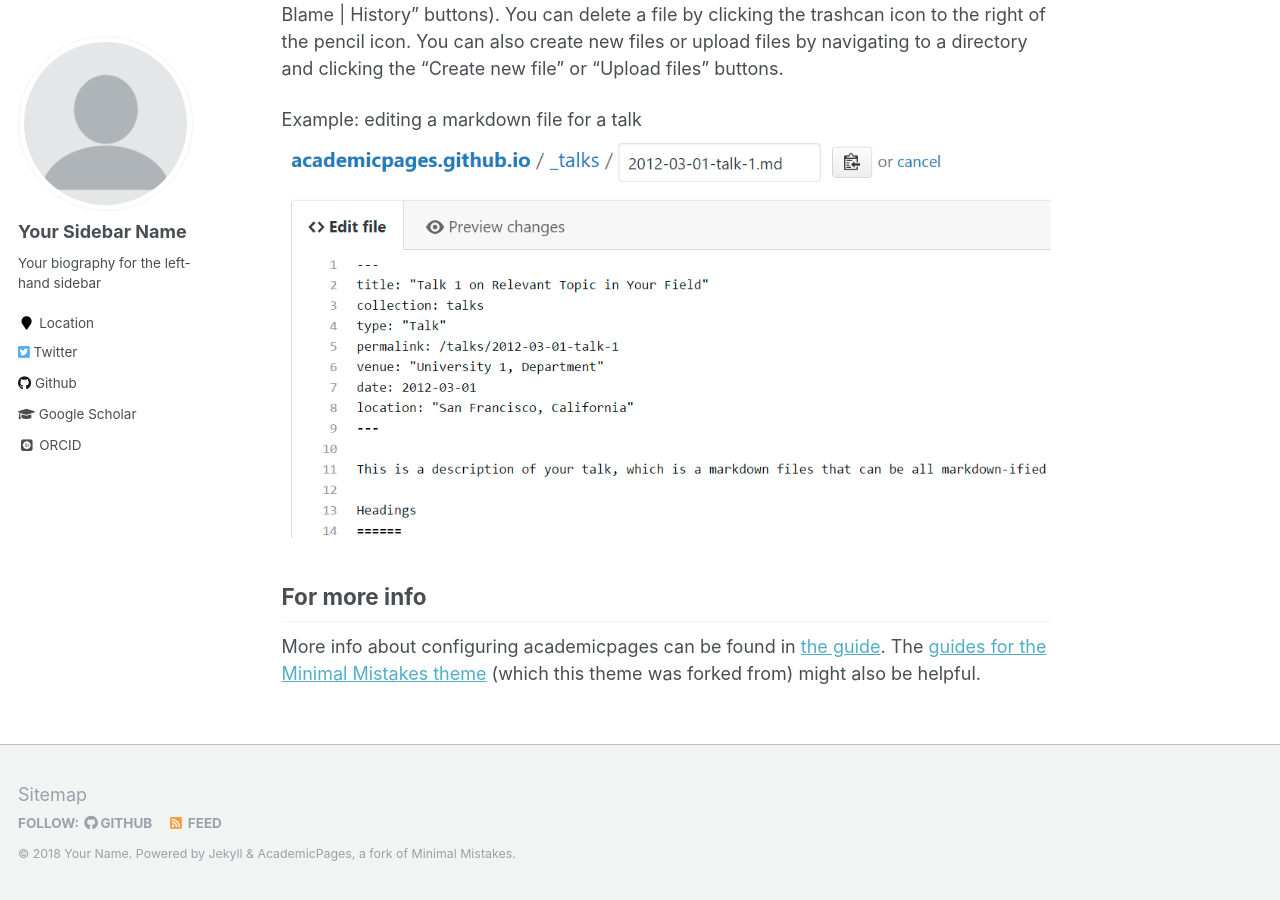
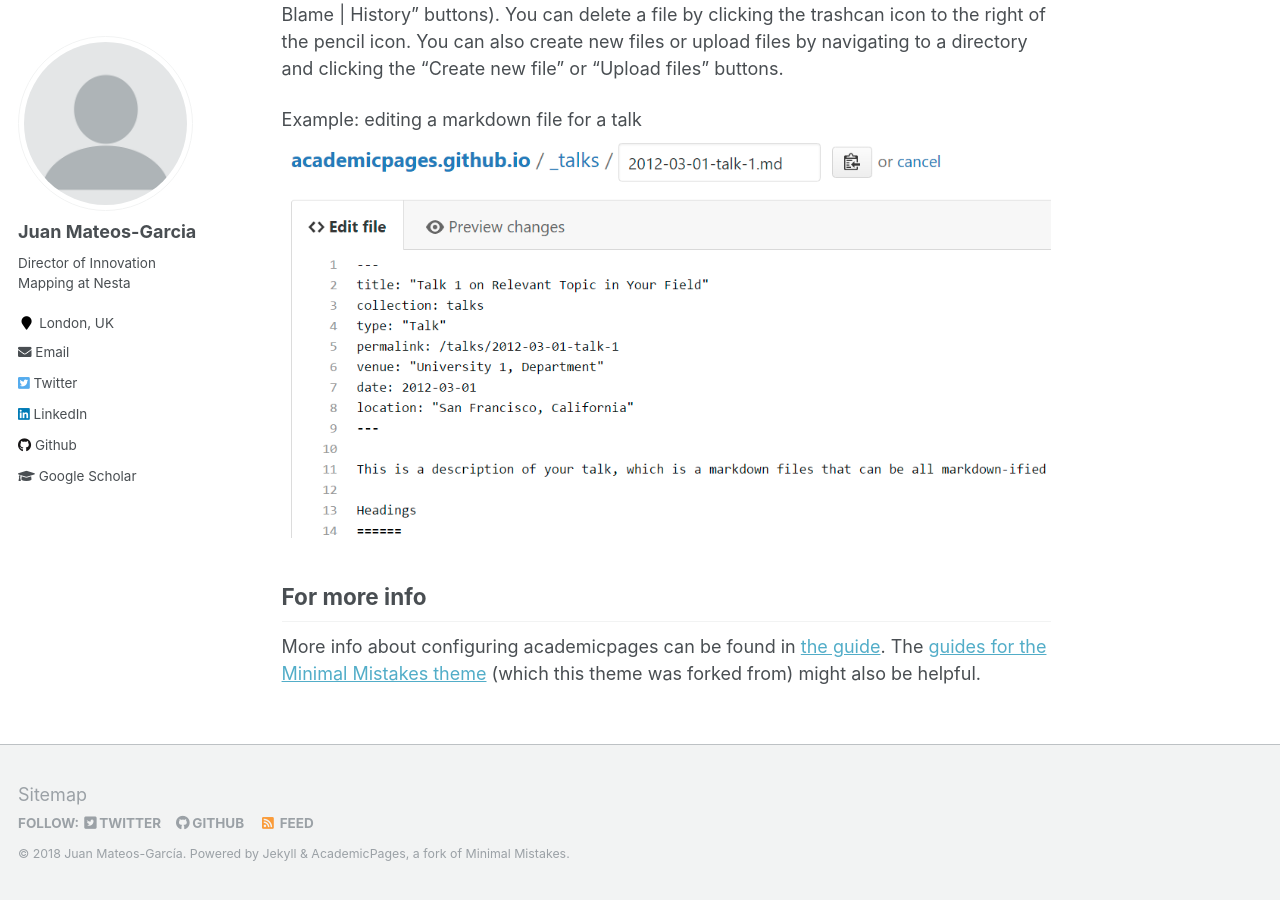
Before and after one commit to Juan-Mateos/Juan-Mateos.github.io, a Jekyll site: the page built from _pages/about.md, in a window 1280 px wide and 900 px high, scrolled down 2463 px. Built offline with Jekyll 4.4.1, drawn with Linux system fonts in a browser that asks for light colours; some web fonts are replaced; some of the changed text lies outside the part shown.

Commit message:
Changed configuration

```diff
--- a/_config.yml
+++ b/_config.yml
@@ -7,13 +7,13 @@
 
 # Site Settings
 locale                   : "en-US"
-title                    : "Your Name / Site Title"
+title                    : juan-mateos
 title_separator          : "-"
-name                     : &name "Your Name"
-description              : &description "personal description"
-url                      : https://academicpages.github.io # the base hostname & protocol for your site e.g. "https://mmistakes.github.io"
+name                     : &name Juan Mateos-García
+description              : &description Director of Innovation Mapping at Nesta
+url                      : https://juan-mateos.github.io # the base hostname & protocol for your site e.g. "https://mmistakes.github.io"
 baseurl                  : "" # the subpath of your site, e.g. "/blog"
-repository               : "academicpages/academicpages.github.io"
+repository               : "juan-mateos/juan-mateos.github.io"
 teaser                   :  # filename of teaser fallback teaser image placed in /images/, .e.g. "500x300.png"
 breadcrumbs              : false # true, false (default)
 words_per_minute         : 160
@@ -57,7 +57,7 @@ yandex_site_verification :
 
 # Social Sharing
 twitter:
-  username               : &twitter
+  username               : "JMateosGarcia"
 facebook:
   username               :
   app_id                 :
@@ -80,13 +80,13 @@ analytics:
 
 # Site Author
 author:
-  name             : "Your Sidebar Name"
+  name             : Juan Mateos-Garcia
   avatar           : "profile.png"
-  bio              : "Your biography for the left-hand sidebar"
-  location         : "Location"
+  bio              : Director of Innovation Mapping at Nesta
+  location         : London, UK
   employer         :
-  googlescholar    : "http://yourfullgooglescholarurl.com"
-  email            :
+  googlescholar    : "https://scholar.google.es/citations?hl=en&pli=1&user=DuzQ1WYAAAAJ"
+  email            : "juan.mateos-garcia@nesta.org.uk"
   researchgate     :  # example: "https://www.researchgate.net/profile/yourprofile"
   uri              :
   bitbucket        :
@@ -95,19 +95,19 @@ author:
   flickr           :
   facebook         :
   foursquare       :
-  github           : "academicpages"
+  github           : "juan-mateos"
   google_plus      :
   keybase          :
   instagram        :
   lastfm           :
-  linkedin         :
-  orcid            : "http://orcid.org/yourorcidurl"
+  linkedin         : "https://www.linkedin.com/in/juanmateosgarcia/"
+  orcid            :
   pinterest        :
   soundcloud       :
   stackoverflow    : # http://stackoverflow.com/users/123456/username
   steam            :
   tumblr           :
-  twitter          : "replacethistwitterhandle"
+  twitter          : "JMateosGarcia"
   vine             :
   weibo            :
   xing             :
```
